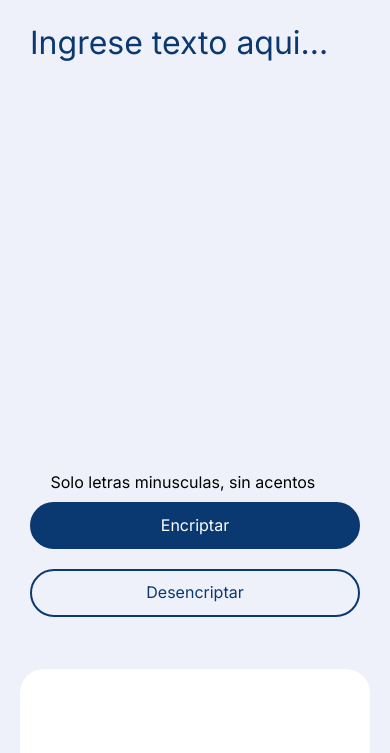
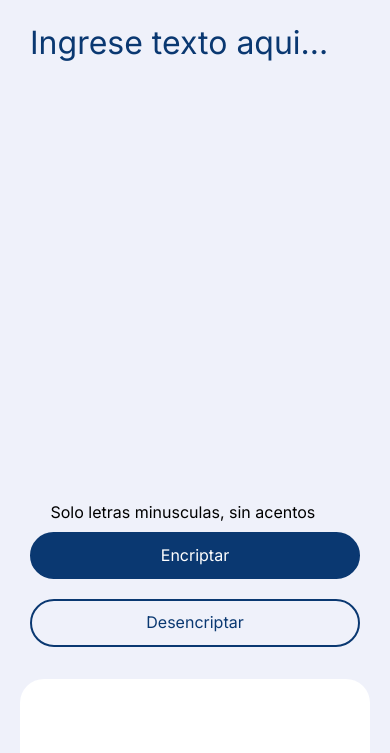
Before and after one commit to GustavoBaranda/Challenge-Oracle-ONE-Decoder, a plain HTML site: page index.html in a window 390 px wide. Shown: the part 91-844 px from the top of the page. Drawn offline with nearby package versions, Linux system fonts and the light colour scheme; some icons are missing.

Commit message:
mobile responsive design fix

```diff
--- a/css/styles.css
+++ b/css/styles.css
@@ -235,12 +235,12 @@ footer {
 
 @media screen and (max-width: 450px){
     .encoder__content {
-        height: 650px;
+        height: 660px;
         padding: 0 10px 0 10px;
     }
 
     .encoder__input {
-        height: 450px;
+        height: 480px;
         margin: 0;
     }
 
```
